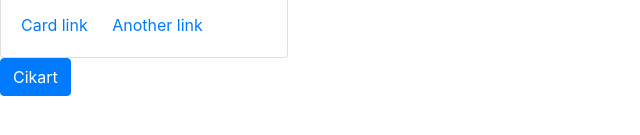
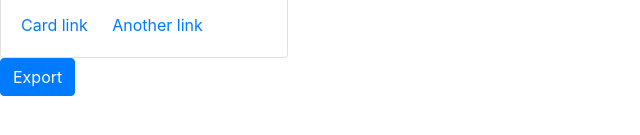
Before and after one commit to Alicannklc/canvas-div-export, a plain HTML site: page index.html in a window 1280 px wide. Shown: the part 177-312 px from the top of the page, 0-640 px from the left. Drawn offline with nearby package versions, Linux system fonts and the light colour scheme.

Commit message:
Update index.html

```diff
--- a/index.html
+++ b/index.html
@@ -21,7 +21,9 @@
 
 
 </div>
-<button type="button" id="cikart" class="btn btn-primary">Cikart</button>
+<button type="button" id="cikart" class="btn btn-primary">Export</button>
+
+
   <script src='https://cdnjs.cloudflare.com/ajax/libs/jquery/3.3.1/jquery.min.js'></script>
 <script src='https://cdnjs.cloudflare.com/ajax/libs/html2canvas/0.4.1/html2canvas.min.js'></script>
 <script src='https://cdnjs.cloudflare.com/ajax/libs/TableExport/5.0.2/js/tableexport.js'></script>
```
